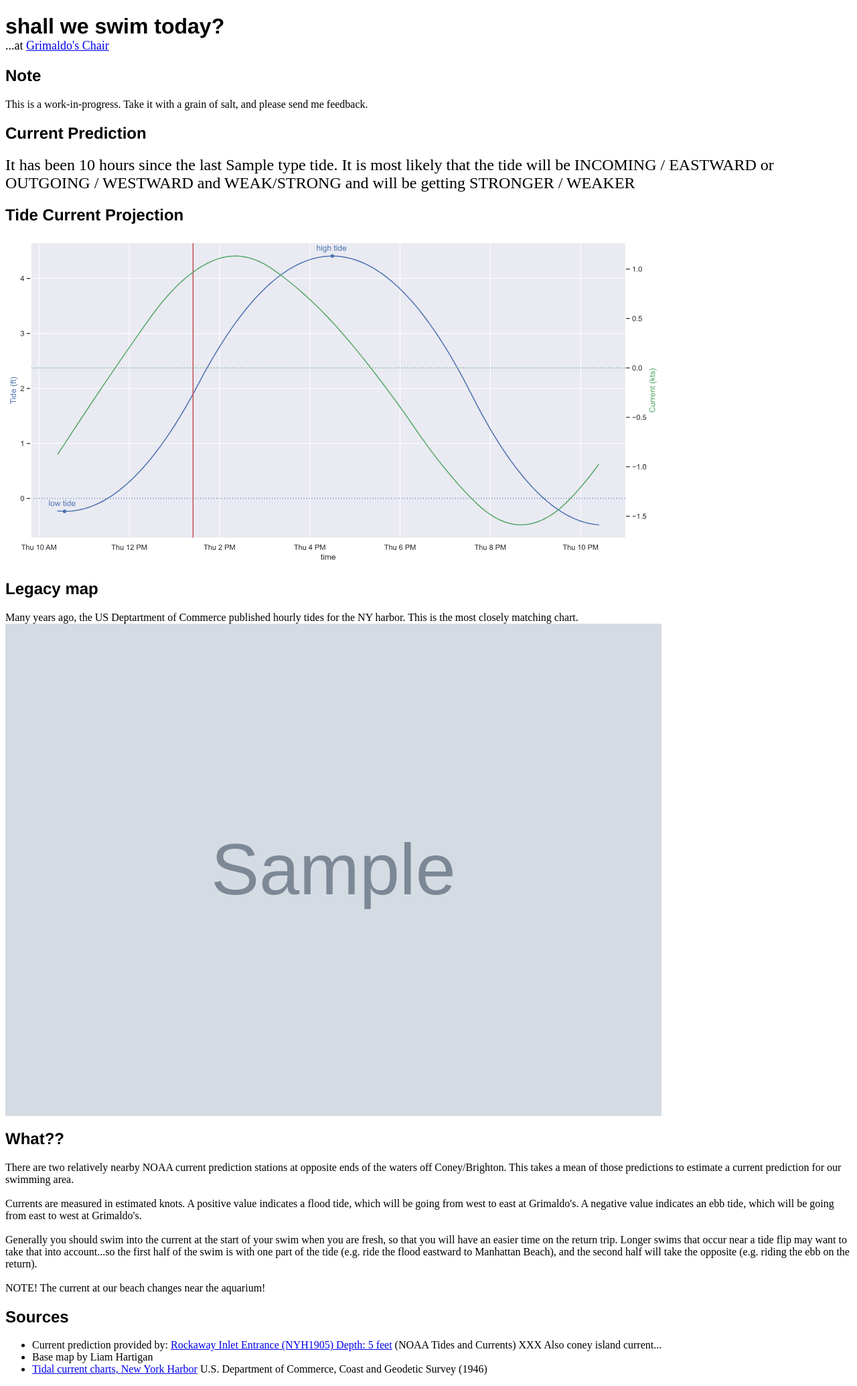
After one commit to jeremywhelchel/shallweswim, a Flask app: template templates/current.html in a window 1280 px wide. The commit adds this page. Shown: the whole page at 67% size. Run offline with Flask 2, Linux system fonts and the light colour scheme; the template is opened without the code that fills it: most values are stand-ins (such as "Sample title", 1, 10 or a date in 2020); grey boxes marked "Sample" are stand-in pictures.

Commit message:
Add current predictions

```diff
--- /dev/null
+++ b/templates/current.html
@@ -0,0 +1,183 @@
+<!DOCTYPE html>
+<html lang="en">
+  <head>
+    <meta charset="utf-8">
+    <title>Shall We Swim Today?</title>
+    <style>
+    h1, h2, h3, h4, h5, h6 {
+      font-family: "Helvetica", "Arial", sans-serif;
+    }
+    .title {
+      margin-bottom: 0px;
+    }
+    .infobox {
+      padding-left: 20px;
+    }
+
+    .plot {
+      width: 100%;
+      max-width: 980px;
+      display: block;
+    }
+
+    /* Small screens (Phones) */
+    @media (max-width: 600px) {
+      .current {
+        font-size: 24px;
+      }
+      .note {
+        font-size: 12px;
+      }
+      .tides {
+        font-size: 15px;
+      }
+      .webcamdiv {
+        max-width: 950px;
+        height: 220px;
+      }
+    }
+
+    /* Large screens */
+    @media (min-width: 601px) {
+      .current {
+        font-size: 32px;
+      }
+      .note {
+        font-size: 18px;
+      }
+      .tides {
+        font-size: 24px;
+      }
+      .webcamdiv {
+        max-width: 950px;
+        height: 534px;
+      }
+    }
+
+    .webcamframe {
+      /*position: absolute;*/
+      top: 0;
+      left: 0;
+      bottom: 0;
+      right: 0;
+      border: 0;
+      width: 100%;
+      height: 100%;
+      display: block;
+    }
+    .windyframe {
+      /*
+      top: 0;
+      left: 0;
+      bottom: 0;
+      right: 0;
+      border: 1;
+      */
+      /*
+      padding-left: 13px;
+      width: 924px;
+      height: 450px;
+       */
+      width: 100%;
+      max-width: 950px;
+      display: block;
+      /*width="640px" height="450px"*/
+      height: 350px;
+    }
+
+    #snow {
+      position: fixed;
+      top: 0;
+      left: 0;
+      right: 0;
+      bottom: 0;
+      pointer-events: none;
+      z-index: 1000;
+    }
+    </style>
+    <meta name="viewport" content="width=device-width, initial-scale=1">
+    <meta name="theme-color" content="#000099"/>
+    <meta name="description"
+          content="Coney Island Brighton Beach open water swimming conditions">
+    <link rel="apple-touch-icon" sizes="180x180" href="/static/apple-touch-icon.png">
+    <link rel="icon" type="image/png" sizes="32x32" href="/static/favicon-32x32.png">
+    <link rel="icon" type="image/png" sizes="16x16" href="/static/favicon-16x16.png">
+    <link rel="manifest" href="/static/manifest.json">
+  </head>
+  <body>
+
+    <p>
+      <h1 class="title">shall we swim today?</h1>
+      <span class="note">
+      ...at <a href="https://cibbows.org/about/essentials/">Grimaldo's Chair</a>
+      </span>
+    </p>
+
+    <h2>Note</h2>
+    <div>
+      This is a work-in-progress. Take it with a grain of salt, and please send
+      me feedback.
+    </div>
+
+    <h2>Current Prediction</h2>
+      <div class="tides">
+        It has been {{ last_tide_hrs_ago }} hours since the last {{ past_tides[-1]['type'] }} tide.
+
+        It is most likely that the tide will be INCOMING / EASTWARD or OUTGOING
+        / WESTWARD and WEAK/STRONG and will be getting STRONGER / WEAKER
+      </div>
+
+    <h2>Tide Current Projection</h2>
+    <img class="plot" src="/static/plots/tides_currents.svg"
+         alt="Tide and Current plot"
+    >
+
+    <h2>Legacy map</h2>
+    <div>Many years ago, the US Deptartment of Commerce published hourly tides
+      for the NY harbor. This is the most closely matching chart.</div>
+    <div>
+      <img class="plot" src="static/tidecharts/{{ tide_chart_filename }}"
+           alt="Area tide chart"
+      >
+    </div>
+
+    <h2>What??</h2>
+    <div>
+      There are two relatively nearby NOAA current prediction stations at
+      opposite ends of the waters off Coney/Brighton. This takes a mean of
+      those predictions to estimate a current prediction for our swimming area.
+      <br/><br/>
+      Currents are measured in estimated knots. A positive value indicates a
+      flood tide, which will be going from west to east at Grimaldo's. A
+      negative value indicates an ebb tide, which will be going from east to
+      west at Grimaldo's.
+      <br/><br/>
+      Generally you should swim into the current at the start of your swim when
+      you are fresh, so that you will have an easier time on the return trip.
+      Longer swims that occur near a tide flip may want to take that into
+      account...so the first half of the swim is with one part of the tide (e.g.
+      ride the flood eastward to Manhattan Beach), and the second half will take
+      the opposite (e.g. riding the ebb on the return).
+      <br/><br/>
+      NOTE! The current at our beach changes near the aquarium!
+    </div>
+
+    <h2>Sources</h2>
+    <ul>
+      <li>
+        Current prediction provided by:
+        <a href="https://tidesandcurrents.noaa.gov/noaacurrents/Predictions?id=NYH1905_12">
+          Rockaway Inlet Entrance (NYH1905) Depth: 5 feet</a> (NOAA Tides and Currents)
+        XXX Also coney island current...
+      </li>
+      <li>
+        Base map by Liam Hartigan
+      </li>
+      <li>
+        <a href="https://catalog.hathitrust.org/Record/011421935">
+          Tidal current charts, New York Harbor</a> U.S. Department of Commerce, Coast and Geodetic Survey (1946)
+      </li>
+    </ul>
+
+  </body>
+</html>
--- a/templates/index.html
+++ b/templates/index.html
@@ -256,14 +256,12 @@
       <li>
         Water temperatures provided by:
         <a href="https://tidesandcurrents.noaa.gov/stationhome.html?id=8518750">
-          The Battery, NY - Station ID: 8518750
-        </a> (NOAA Tides and Currents)
+          The Battery, NY - Station ID: 8518750</a> (NOAA Tides and Currents)
       </li>
       <li>
         Tides provided by:
         <a href="https://tidesandcurrents.noaa.gov/stationhome.html?id=8517741">
-          Coney Island, NY - Station ID: 8517741
-        </a> (NOAA Tides and Currents)
+          Coney Island, NY - Station ID: 8517741</a> (NOAA Tides and Currents)
       </li>
       <li>
         Webcam provided by:
```
Also changed, not shown: static/plots/historic_temps_12mo_24h_mean.svg, static/plots/historic_temps_2mo_24h_mean.svg, static/plots/live_temps.svg, static/plots/tides_currents.svg (added).
